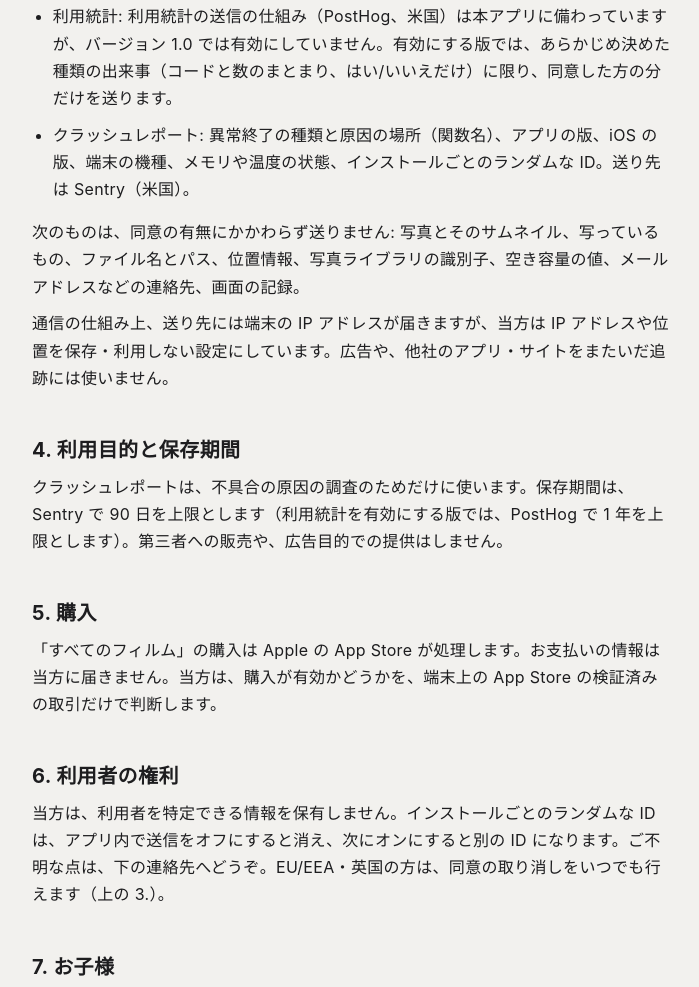
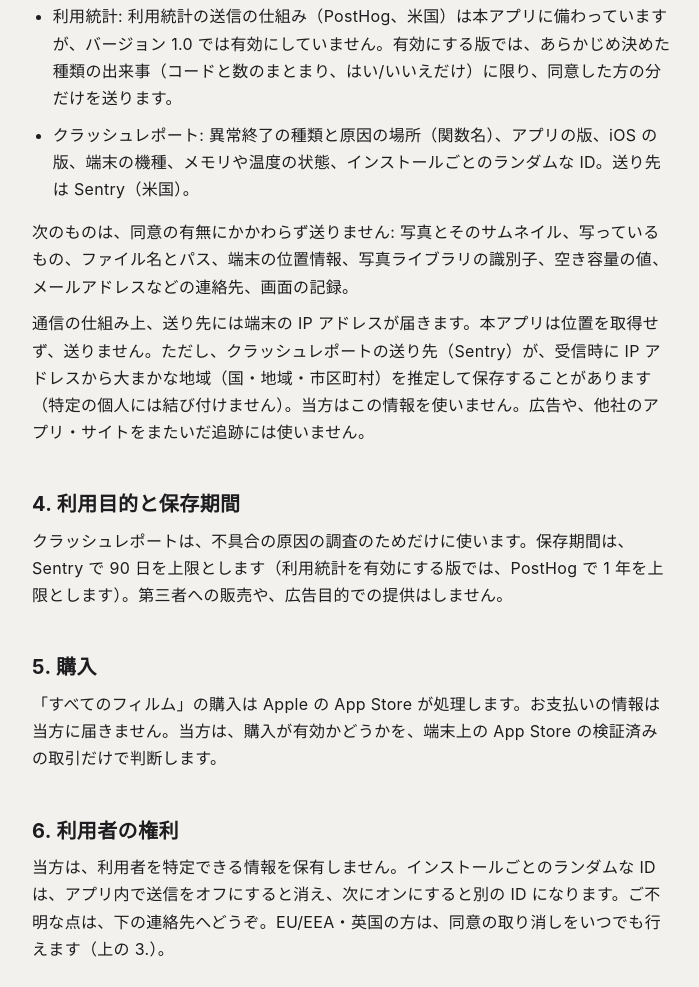
Before and after one commit to tomodahinata/hizuke-support, a plain HTML site: page privacy/index.html in a window 1280 px wide. Shown: the part 1107-2094 px from the top of the page, without its empty margins (288-987 px from the left). Drawn offline with Linux system fonts and the light colour scheme.

Commit message:
docs: disclose the approximate region Sentry may infer from the IP

```diff
--- a/privacy/index.html
+++ b/privacy/index.html
@@ -38,8 +38,8 @@
 <li>利用統計: 利用統計の送信の仕組み（PostHog、米国）は本アプリに備わっていますが、バージョン 1.0 では有効にしていません。有効にする版では、あらかじめ決めた種類の出来事（コードと数のまとまり、はい/いいえだけ）に限り、同意した方の分だけを送ります。
 <li>クラッシュレポート: 異常終了の種類と原因の場所（関数名）、アプリの版、iOS の版、端末の機種、メモリや温度の状態、インストールごとのランダムな ID。送り先は Sentry（米国）。</li>
 </ul>
-<p>次のものは、同意の有無にかかわらず送りません: 写真とそのサムネイル、写っているもの、ファイル名とパス、位置情報、写真ライブラリの識別子、空き容量の値、メールアドレスなどの連絡先、画面の記録。</p>
-<p>通信の仕組み上、送り先には端末の IP アドレスが届きますが、当方は IP アドレスや位置を保存・利用しない設定にしています。広告や、他社のアプリ・サイトをまたいだ追跡には使いません。</p>
+<p>次のものは、同意の有無にかかわらず送りません: 写真とそのサムネイル、写っているもの、ファイル名とパス、端末の位置情報、写真ライブラリの識別子、空き容量の値、メールアドレスなどの連絡先、画面の記録。</p>
+<p>通信の仕組み上、送り先には端末の IP アドレスが届きます。本アプリは位置を取得せず、送りません。ただし、クラッシュレポートの送り先（Sentry）が、受信時に IP アドレスから大まかな地域（国・地域・市区町村）を推定して保存することがあります（特定の個人には結び付けません）。当方はこの情報を使いません。広告や、他社のアプリ・サイトをまたいだ追跡には使いません。</p>
 
 <h2 id="purpose">4. 利用目的と保存期間</h2>
 <p>クラッシュレポートは、不具合の原因の調査のためだけに使います。保存期間は、Sentry で 90 日を上限とします（利用統計を有効にする版では、PostHog で 1 年を上限とします）。第三者への販売や、広告目的での提供はしません。</p>
```
Also changed, not shown: en/privacy/index.html (+2 -2 lines).
